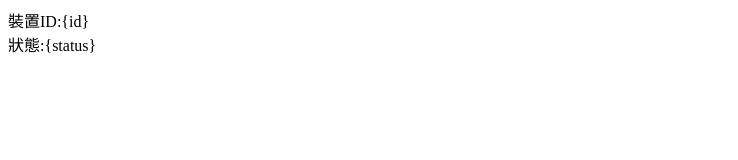
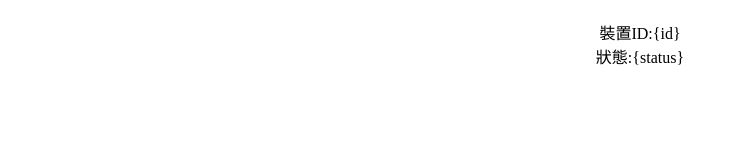
Before and after one commit to justYu2001/Acer_Independent_Study, a website: page events/views/device.html in a window 1280 px wide. Shown: the whole page, without its empty margins (0-738 px from the left). Drawn offline with Linux system fonts and the light colour scheme.

Commit message:
Update device.html

```diff
--- a/events/views/device.html
+++ b/events/views/device.html
@@ -10,7 +10,7 @@
 </head>
 
 <body>
-    <divtext-align: center;margin: 20px auto;>裝置ID:{id}<br>狀態:{status}</div>
+    <div style="text-align: center;margin: 20px auto;">裝置ID:{id}<br>狀態:{status}</div>
 </body>
 
 </html>
```
